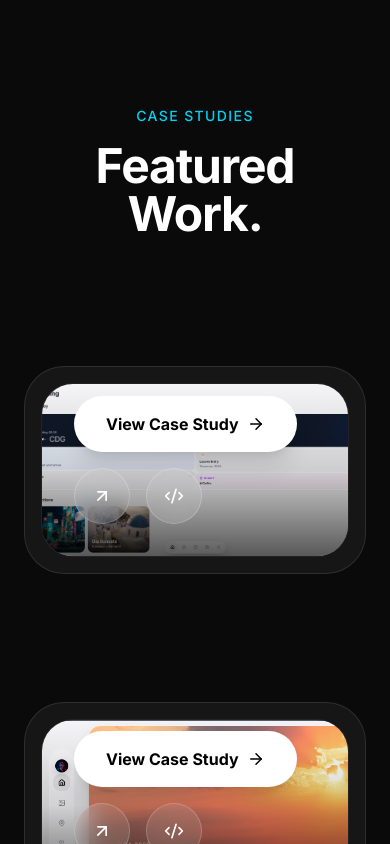
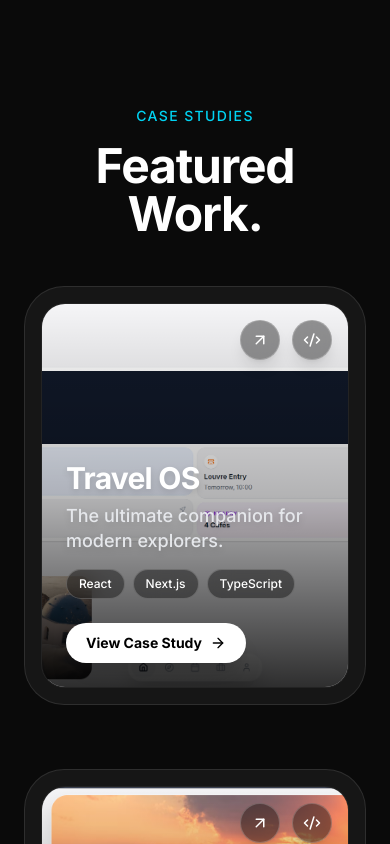
Before and after one commit to architect4182/Chaithanya_Portfolio, a React (Vite) app: page / in a window 390 px wide. Shown: the part 5760-6604 px from the top of the page. Built offline with nearby package versions, Linux system fonts and the light colour scheme.

Commit message:
feat: create Projects component to showcase featured work with framer-motion animations

```diff
--- a/src/components/Projects.tsx
+++ b/src/components/Projects.tsx
@@ -17,7 +17,7 @@ export default function Projects() {
         initial={shouldReduceMotion ? { opacity: 0 } : { opacity: 0, y: 20 }}
         animate={inView ? { opacity: 1, y: 0 } : {}}
         transition={{ duration: 0.65 }}
-        className="mb-32 text-center"
+        className="mb-12 md:mb-32 text-center"
       >
         <p className="text-cyan-400 text-sm font-medium tracking-widest uppercase mb-4">
           Case Studies
@@ -27,7 +27,7 @@ export default function Projects() {
         </h2>
       </motion.div>
 
-      <div className="space-y-32">
+      <div className="space-y-16 md:space-y-32">
         {featuredIds.map((id, index) => {
           const project = projectsData[id];
           return (
@@ -45,7 +45,7 @@ export default function Projects() {
               className="flex flex-col gap-8 rounded-[40px] bg-surface border border-subtle p-4 md:p-8 hover:bg-surface-hover transition-colors duration-500"
             >
               {/* Large immersive screenshot */}
-              <div className="relative w-full aspect-[16/9] md:aspect-[21/9] rounded-[32px] overflow-hidden bg-background border border-subtle">
+              <div className="relative w-full aspect-[4/5] md:aspect-[21/9] rounded-[24px] md:rounded-[32px] overflow-hidden bg-background border border-subtle">
                 <motion.img
                   src={project.heroImage}
                   alt={project.name}
@@ -56,16 +56,30 @@ export default function Projects() {
                   }}
                   className="w-full h-full object-cover object-top"
                 />
-                <div className="absolute inset-0 bg-gradient-to-t from-black/80 via-black/20 to-transparent opacity-80" />
+                <div className="absolute inset-0 bg-gradient-to-t from-black/90 via-black/30 md:via-black/20 to-transparent opacity-90" />
+
+                {/* Mobile Top Right Actions */}
+                <div className="absolute top-4 right-4 flex md:hidden gap-3 z-20">
+                  {project.liveUrl && project.liveUrl !== "#" && (
+                    <a href={project.liveUrl} target="_blank" rel="noopener noreferrer" className="inline-flex items-center justify-center w-10 h-10 rounded-full bg-black/40 text-white backdrop-blur-md border border-white/20 shadow-lg">
+                      <ArrowUpRight size={18} />
+                    </a>
+                  )}
+                  {project.githubUrl && project.githubUrl !== "#" && (
+                    <a href={project.githubUrl} target="_blank" rel="noopener noreferrer" className="inline-flex items-center justify-center w-10 h-10 rounded-full bg-black/40 text-white backdrop-blur-md border border-white/20 shadow-lg">
+                      <Code2 size={18} />
+                    </a>
+                  )}
+                </div>
 
                 {/* Overlay details */}
-                <div className="absolute bottom-0 left-0 w-full p-8 md:p-12 flex flex-col md:flex-row md:items-end justify-between gap-6">
-                  <div>
-                    <h3 className="text-4xl md:text-5xl font-bold text-white mb-3 tracking-tight">{project.name}</h3>
-                    <p className="text-xl md:text-2xl text-gray-300 font-medium mb-6">{project.tagline}</p>
-                    <div className="flex flex-wrap gap-3">
-                      {project.techStack.slice(0, 4).map(tech => (
-                        <span key={tech} className="px-4 py-2 rounded-full bg-white/10 backdrop-blur-md border border-white/20 text-sm font-medium text-white">
+                <div className="absolute bottom-0 left-0 w-full p-6 md:p-12 flex flex-col md:flex-row md:items-end justify-between gap-6">
+                  <div className="z-20">
+                    <h3 className="text-3xl md:text-5xl font-bold text-white mb-2 md:mb-3 tracking-tight drop-shadow-md">{project.name}</h3>
+                    <p className="text-lg md:text-2xl text-gray-200 font-medium mb-4 md:mb-6 drop-shadow-md max-w-[280px] md:max-w-none leading-snug">{project.tagline}</p>
+                    <div className="flex flex-wrap gap-2 md:gap-3">
+                      {project.techStack.slice(0, 3).map(tech => (
+                        <span key={tech} className="px-3 py-1.5 md:px-4 md:py-2 rounded-full bg-black/40 md:bg-white/10 backdrop-blur-md border border-white/20 text-xs md:text-sm font-medium text-white">
                           {tech}
                         </span>
                       ))}
@@ -73,17 +87,17 @@ export default function Projects() {
                   </div>
 
                   {/* Actions */}
-                  <div className="flex flex-wrap gap-4 shrink-0">
-                    <Link to={`/projects/${project.id}`} className="inline-flex items-center gap-2 px-8 py-4 rounded-full bg-white text-black font-bold hover:bg-gray-200 hover:scale-105 transition-all shadow-xl">
-                      View Case Study <ArrowRight size={18} />
+                  <div className="flex flex-wrap gap-4 shrink-0 z-20">
+                    <Link to={`/projects/${project.id}`} className="inline-flex items-center gap-2 px-5 py-2.5 md:px-8 md:py-4 text-sm md:text-base rounded-full bg-white text-black font-bold hover:bg-gray-200 hover:scale-105 transition-all shadow-xl">
+                      View Case Study <ArrowRight className="w-4 h-4 md:w-5 md:h-5" />
                     </Link>
                     {project.liveUrl && project.liveUrl !== "#" && (
-                      <a href={project.liveUrl} target="_blank" rel="noopener noreferrer" className="inline-flex items-center justify-center w-14 h-14 rounded-full bg-white/10 text-white backdrop-blur-md border border-white/20 hover:bg-white/20 transition-all">
+                      <a href={project.liveUrl} target="_blank" rel="noopener noreferrer" className="hidden md:inline-flex items-center justify-center w-14 h-14 rounded-full bg-white/10 text-white backdrop-blur-md border border-white/20 hover:bg-white/20 transition-all">
                         <ArrowUpRight size={20} />
                       </a>
                     )}
                     {project.githubUrl && project.githubUrl !== "#" && (
-                      <a href={project.githubUrl} target="_blank" rel="noopener noreferrer" className="inline-flex items-center justify-center w-14 h-14 rounded-full bg-white/10 text-white backdrop-blur-md border border-white/20 hover:bg-white/20 transition-all">
+                      <a href={project.githubUrl} target="_blank" rel="noopener noreferrer" className="hidden md:inline-flex items-center justify-center w-14 h-14 rounded-full bg-white/10 text-white backdrop-blur-md border border-white/20 hover:bg-white/20 transition-all">
                         <Code2 size={20} />
                       </a>
                     )}
```
